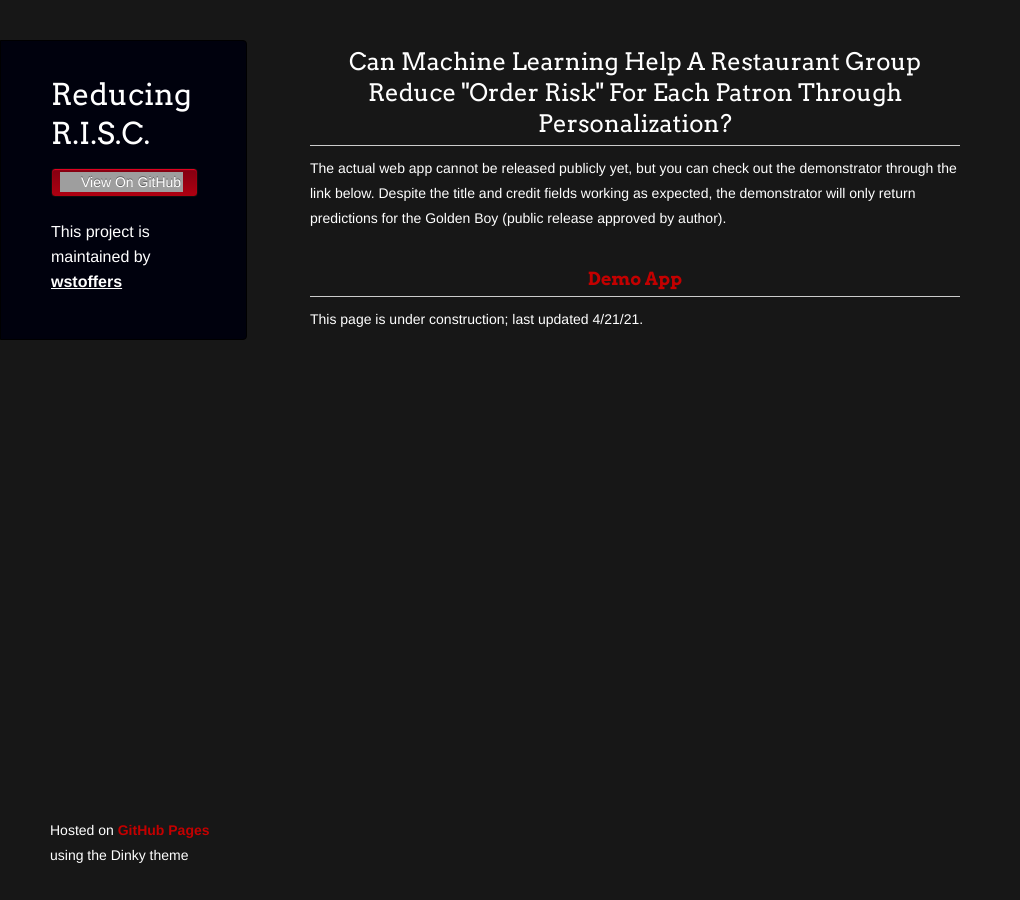
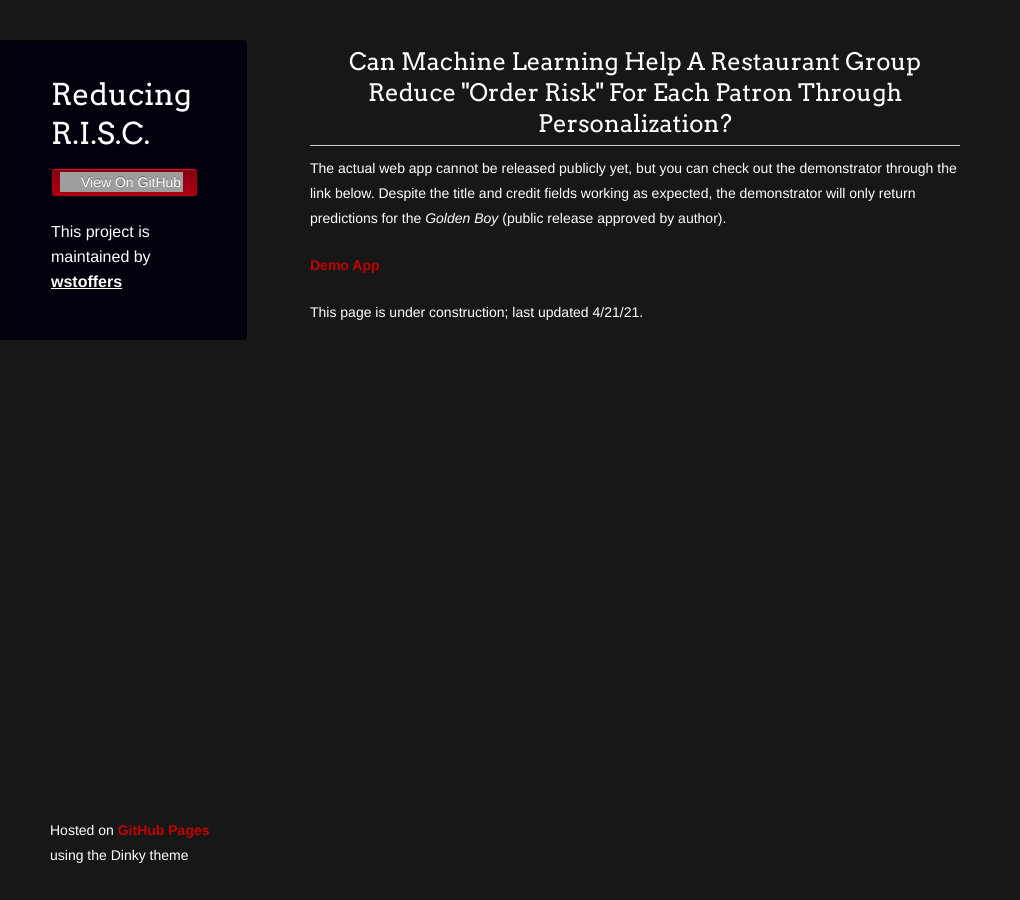
Before and after one commit to wstoffers/codex, a Jekyll site: the page built from index.md, in a window 1280 px wide. Shown: the whole page, without its empty margins (0-1020 px from the left). Built offline with Jekyll 4.4.1, drawn with Linux system fonts in a browser that asks for light colours; our own code applies the rules of GitHub Pages for plain Markdown files; a script that is not in the unit is left out; grey boxes are pictures that could not be loaded.

```diff
--- a/index.md
+++ b/index.md
@@ -4,12 +4,11 @@ title: Reducing R.I.S.C.
 
 <h2 align="center">Can Machine Learning Help A Restaurant Group Reduce "Order Risk" For Each Patron Through Personalization?</h2>
 
-The actual web app cannot be released publicly yet, but you can check out the demonstrator through the link below. Despite the title and credit fields working as expected, the demonstrator will only return predictions for the Golden Boy (public release approved by author).
+The actual web app cannot be released publicly yet, but you can check out the demonstrator through the link below. Despite the title and credit fields working as expected, the demonstrator will only return predictions for the *Golden Boy* (public release approved by author).
 
-<h3 align="center">
-    <a href="demo/">
-        Demo App
-    </a>
-</h3>
+<a href="demo/" style="text-align:center">
+    Demo App
+</a>
+
 
 This page is under construction; last updated 4/21/21.
```
